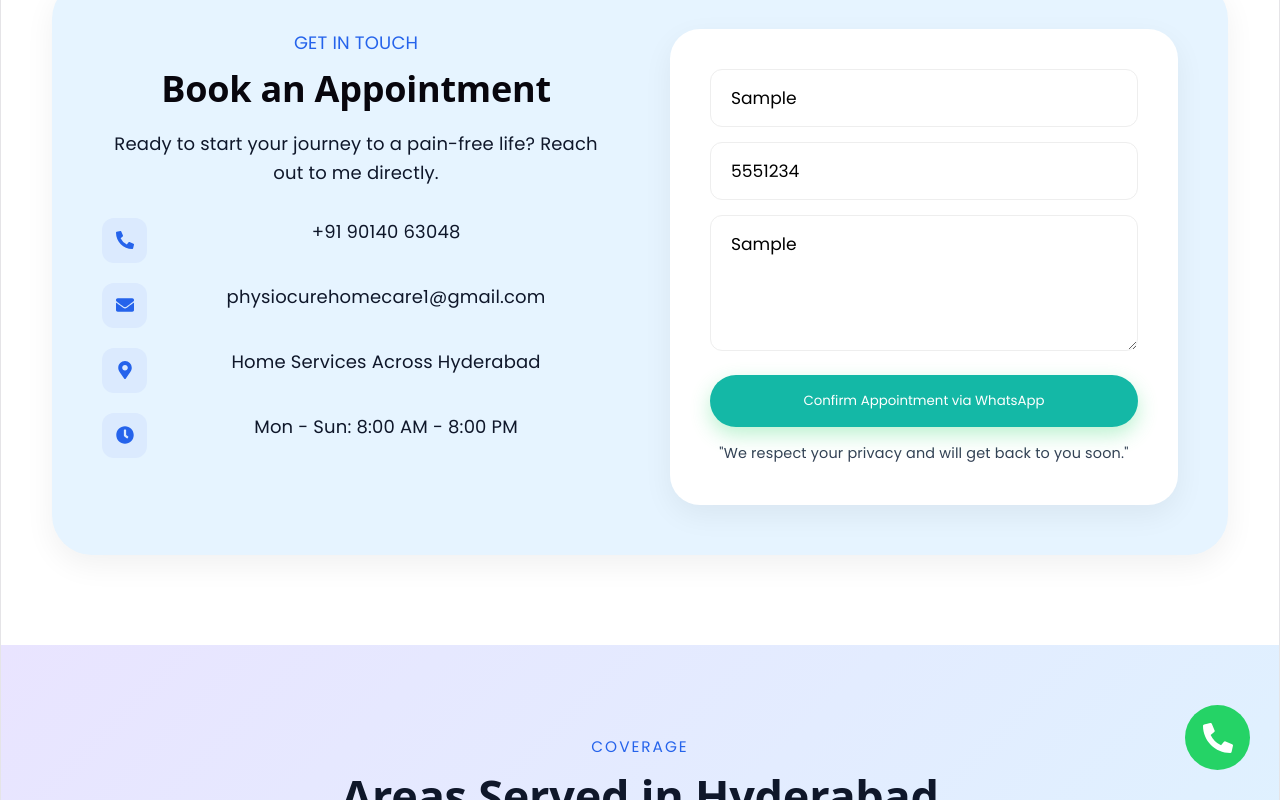
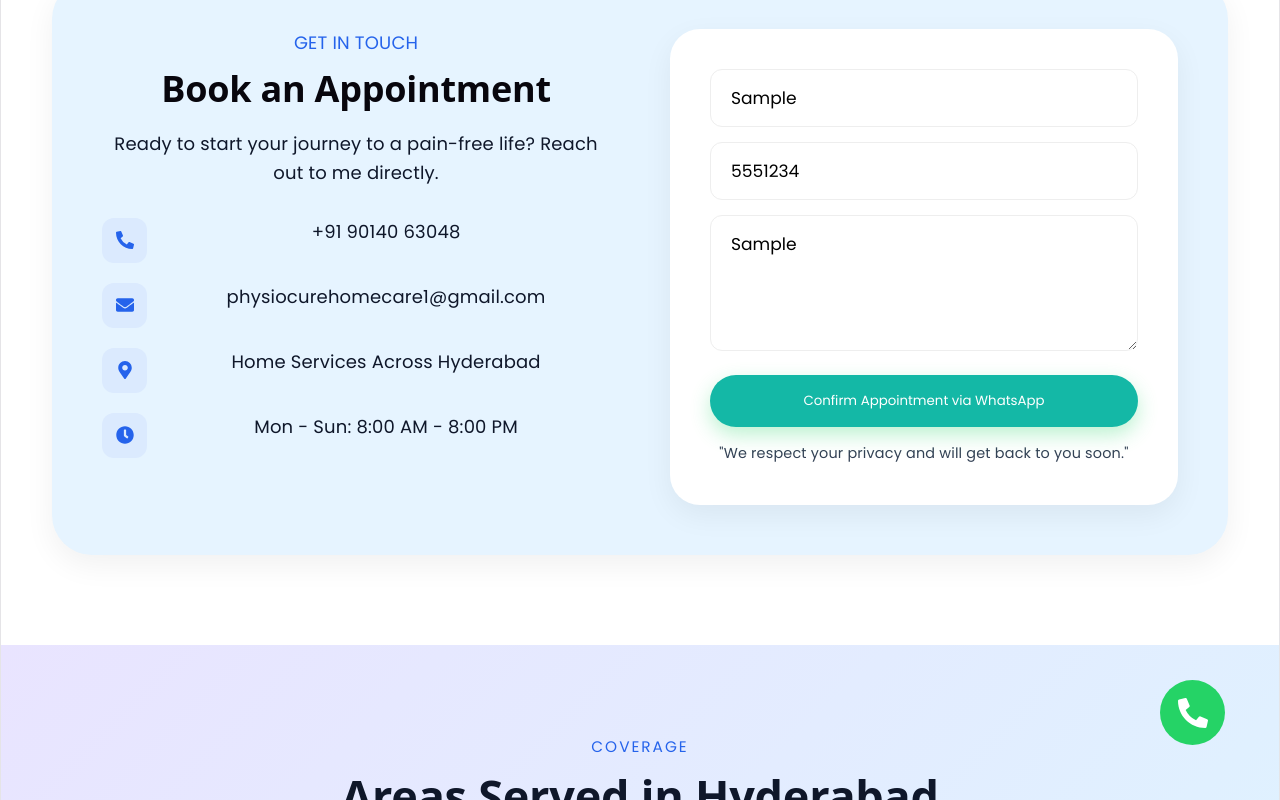
Before and after one commit to Taskeen04/PhysioCureHome-Care, a React (Vite) app: page / in a window 1280 px wide. Both pictures are taken after typing "Sample", "5551234", "Sample" into the empty fields and a click on the button "Confirm Appointment via WhatsApp". Shown: the part 2914-3714 px from the top of the page. Built offline with nearby package versions, Linux system fonts and the light colour scheme.

Commit message:
Jumping button

```diff
--- a/src/App.css
+++ b/src/App.css
@@ -575,7 +575,78 @@ footer {
   text-decoration: none;
   z-index: 9999;
 }
+.call-wrapper{
+position:fixed;
+bottom:25px;
+right:25px;
+z-index:9999;
+display:flex;
+align-items:center;
+gap:12px;
+animation:callBounce 7s infinite;
+}
 
+.call-text{
+background:#fff;
+color:#0b5ed7;
+font-weight:700;
+padding:10px 18px;
+border-radius:40px;
+box-shadow:0 8px 20px rgba(0,0,0,.18);
+opacity:0;
+transform:translateX(15px);
+animation:showBubble 7s infinite;
+white-space:nowrap;
+}
+
+@keyframes showBubble{
+
+0%{
+opacity:0;
+transform:translateX(15px);
+}
+
+5%{
+opacity:1;
+transform:translateX(0);
+}
+
+35%{
+opacity:1;
+}
+
+45%{
+opacity:0;
+transform:translateX(15px);
+}
+
+100%{
+opacity:0;
+}
+}
+
+@keyframes callBounce{
+
+0%,100%{
+transform:translateY(0);
+}
+
+5%{
+transform:translateY(-12px);
+}
+
+10%{
+transform:translateY(0);
+}
+
+15%{
+transform:translateY(-8px);
+}
+
+20%{
+transform:translateY(0);
+}
+}
 /* Core Web Vitals Optimization: content-visibility & render containment */
 #benefits, #about, #testimonials, #faq {
   content-visibility: auto;
--- a/src/App.jsx
+++ b/src/App.jsx
@@ -500,10 +500,17 @@ export default function App() {
 
   return (
     <>
-      <a href="tel:+919014063048" className="float-wa" aria-label="Call PhysioCure Home Care Support">
-        <FaPhoneAlt />
-      </a>
+      <div className="call-wrapper">
+  <span className="call-text">📞 Call Now</span>
 
+  <a
+    href="tel:+919014063048"
+    className="float-wa"
+    aria-label="Call PhysioCure Home Care Support"
+  >
+    <FaPhoneAlt />
+  </a>
+</div>
       {/* Semantic Header & Navigation */}
       <Header />
 
```
